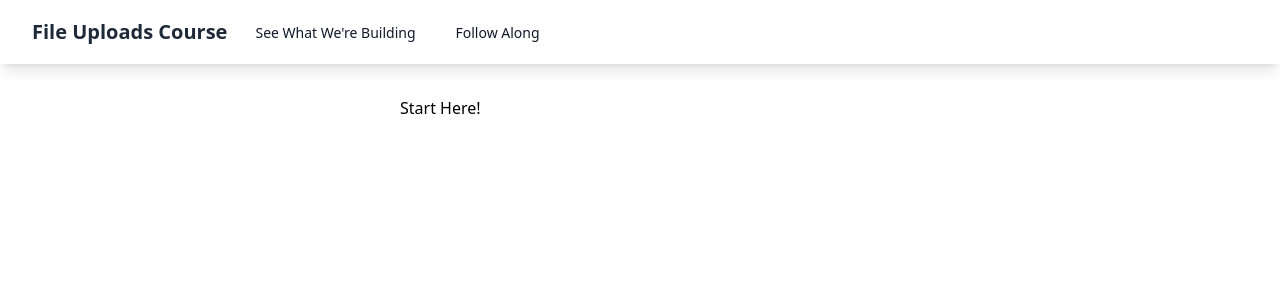
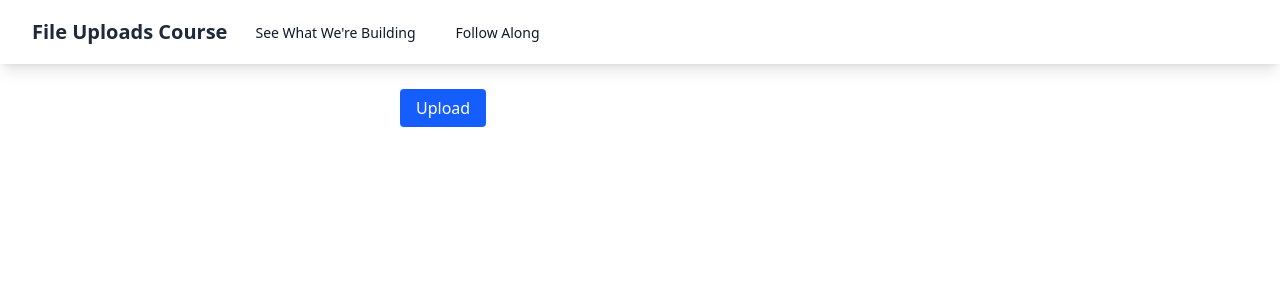
Before and after one commit to vueschool/file-uploads-vue-course, a Nuxt app: page /wip in a window 1280 px wide. Shown: the top 300 px of the page. Built offline with nearby package versions, Linux system fonts and the light colour scheme.

Commit message:
3-capture-files-in-vuejs-with-input-fields

```diff
--- a/components/AppFileUpload/AppFileUpload.vue
+++ b/components/AppFileUpload/AppFileUpload.vue
@@ -1,5 +1,15 @@
+<script setup>
+function handleFileSelect(e) {
+  console.log(e);
+}
+</script>
 <template>
   <div>
-    <!-- follow along here -->
+    <label
+      class="px-4 py-2 bg-blue-600 text-white rounded cursor-pointer hover:bg-blue-700"
+    >
+      <input type="file" multiple hidden @change="handleFileSelect" />
+      Upload
+    </label>
   </div>
 </template>
--- a/pages/wip.vue
+++ b/pages/wip.vue
@@ -1,5 +1,5 @@
 <template>
   <div>
-    <h1>Start Here!</h1>
+    <AppFileUpload />
   </div>
 </template>
```
